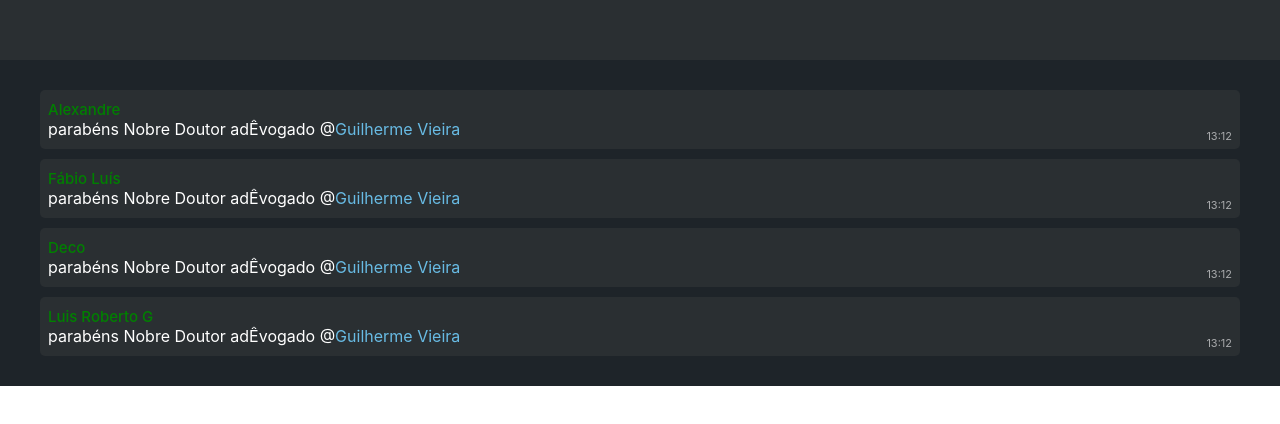
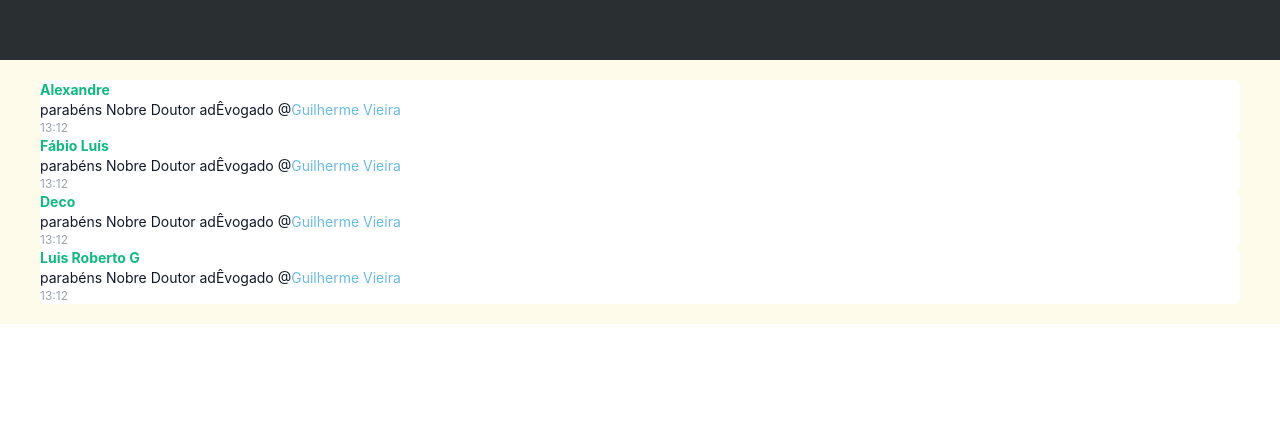
Before and after one commit to marco-beduschi/delauros-happy-birthday-generator, a React (Create React App) app: page / in a window 1280 px wide. Shown: the top 424 px of the page. Built offline with nearby package versions, Linux system fonts and the light colour scheme.

Commit message:
feat: add tailwindcss & craco

```diff
--- /dev/null
+++ b/craco.config.js
@@ -0,0 +1,7 @@
+module.exports = {
+  style: {
+    postcss: {
+      plugins: [require("tailwindcss"), require("autoprefixer")],
+    },
+  },
+};
--- a/src/App.css
+++ b/src/App.css
@@ -1,5 +1,3 @@
-@import-normalize;
-
 .App {
 }
 
--- a/src/App.js
+++ b/src/App.js
@@ -22,16 +22,20 @@ function App() {
     <div className="App">
       <div className="Header" />
       <div className="Body">
-        <div className="ChatRoom">
+        <div className="ChatRoom bg-yellow-50">
           {messages.map((msg) => {
             return (
-              <div key={msg.sender} className="Message">
-                <div className="MessageHeader">
-                  <p>{msg.sender}</p>
+              <div key={msg.sender} className="rounded-md bg-white">
+                <div>
+                  <p className="text-sm font-bold text-green-500">
+                    {msg.sender}
+                  </p>
                 </div>
-                <div className="MessageContent">{msg.content}</div>
-                <div className="MessageTimeStamp">
-                  <p>
+                <div className="text-sm font-base text-gray-900">
+                  {msg.content}
+                </div>
+                <div>
+                  <p className="text-xs text-gray-400">
                     {(today.getHours() < 10 ? "0" : "") +
                       today.getHours() +
                       ":" +
--- a/src/index.css
+++ b/src/index.css
@@ -1,3 +1,8 @@
+@import-normalize;
+@tailwind base;
+@tailwind components;
+@tailwind utilities;
+
 body {
   margin: 0;
   font-family: -apple-system, BlinkMacSystemFont, 'Segoe UI', 'Roboto', 'Oxygen',
--- /dev/null
+++ b/tailwind.config.js
@@ -0,0 +1,11 @@
+module.exports = {
+  purge: ["./src/**/*.{js,jsx,ts,tsx}", "./public/index.html"],
+  darkMode: false, // or 'media' or 'class'
+  theme: {
+    extend: {},
+  },
+  variants: {
+    extend: {},
+  },
+  plugins: [],
+};
```
Also changed, not shown: package.json (+9 -5 lines), 1 other file (tests, documents, lock files or other folders).
